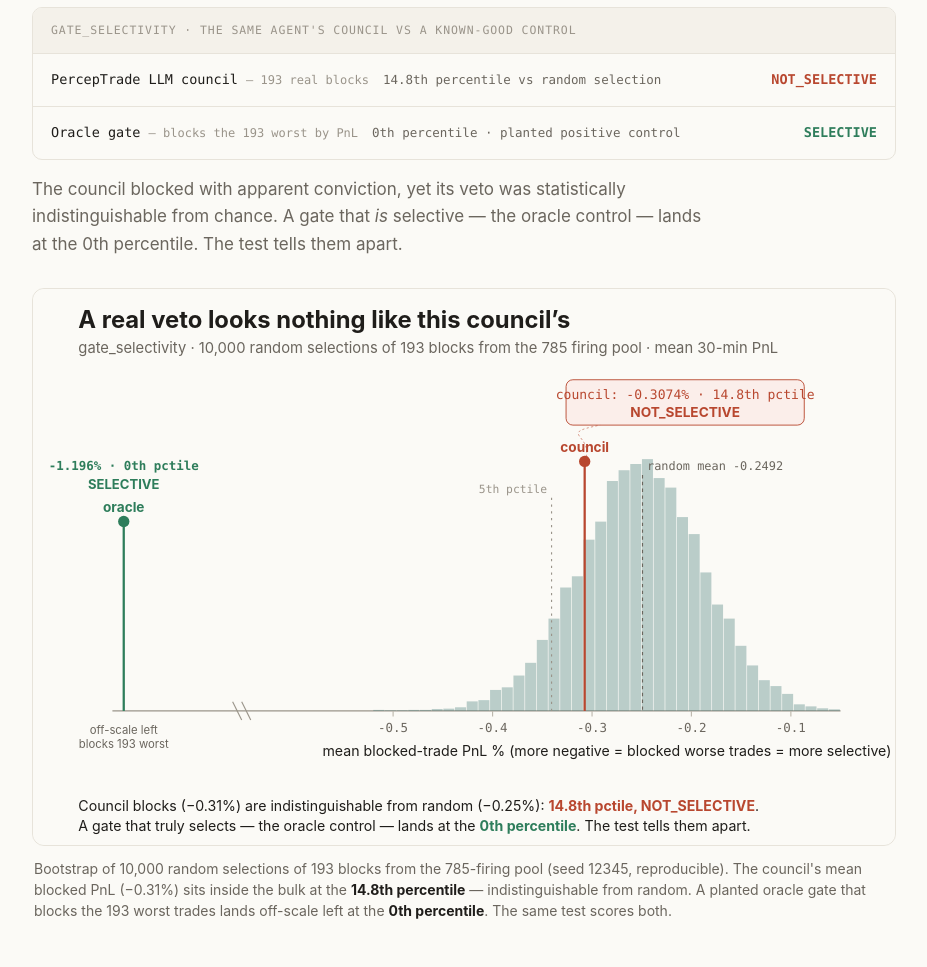
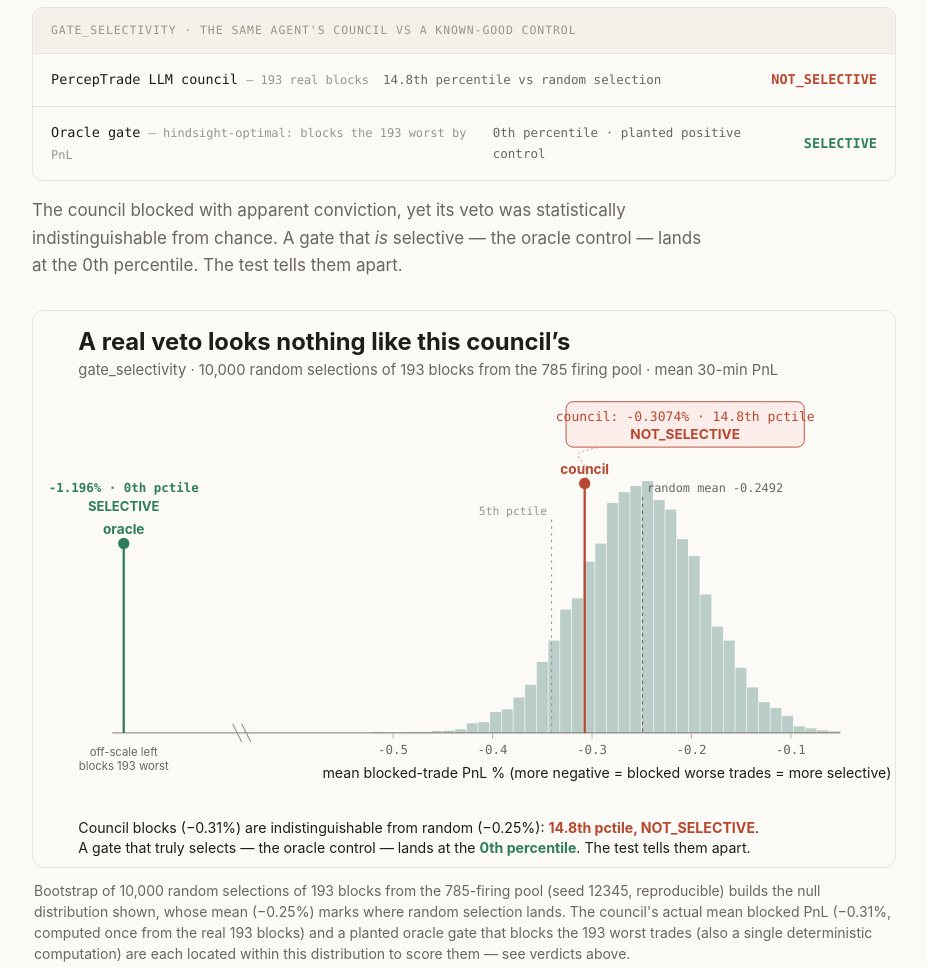
Before and after one commit to cryptohakka/touchstone, a website: page public/index.html in a window 1280 px wide. Shown: the part 4040-5007 px from the top of the page, without its empty margins (176-1103 px from the left). Drawn offline with Linux system fonts and the light colour scheme.

Commit message:
Simplify figcaption to avoid duplicating in-figure verdict text

```diff
--- a/public/index.html
+++ b/public/index.html
@@ -548,7 +548,7 @@
           <span class="gv dead">NOT_SELECTIVE</span>
         </div>
         <div class="grow">
-          <span class="who">Oracle gate <span class="sm">&mdash; blocks the 193 worst by PnL</span></span>
+          <span class="who">Oracle gate <span class="sm">&mdash; hindsight-optimal: blocks the 193 worst by PnL</span></span>
           <span class="pct">0th percentile &#183; planted positive control</span>
           <span class="gv live">SELECTIVE</span>
         </div>
@@ -637,7 +637,7 @@
 <text x='40' y='478' font-family='ui-sans-serif,-apple-system,Segoe UI,Roboto,Helvetica,Arial,sans-serif' font-size='12.5' fill='#1f1d1a'>A gate that truly selects &#8212; the oracle control &#8212; lands at the <tspan font-weight='700' fill='#2e7d5b'>0th percentile</tspan>. The test tells them apart.</text>
 </svg>
         </div>
-        <figcaption>Bootstrap of 10,000 random selections of 193 blocks from the 785-firing pool (seed 12345, reproducible). The council's mean blocked PnL (&#8722;0.31%) sits inside the bulk at the <b>14.8th percentile</b> &mdash; indistinguishable from random. A planted oracle gate that blocks the 193 worst trades lands off-scale left at the <b>0th percentile</b>. The same test scores both.</figcaption>
+        <figcaption>Bootstrap of 10,000 random selections of 193 blocks from the 785-firing pool (seed 12345, reproducible) builds the null distribution shown, whose mean (&#8722;0.25%) marks where random selection lands. The council's actual mean blocked PnL (&#8722;0.31%, computed once from the real 193 blocks) and a planted oracle gate that blocks the 193 worst trades (also a single deterministic computation) are each located within this distribution to score them &mdash; see verdicts above.</figcaption>
       </figure>
     </div>
   </section>
```
